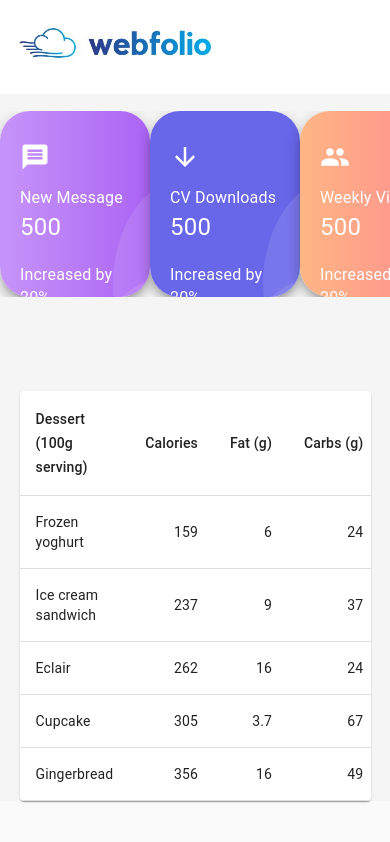
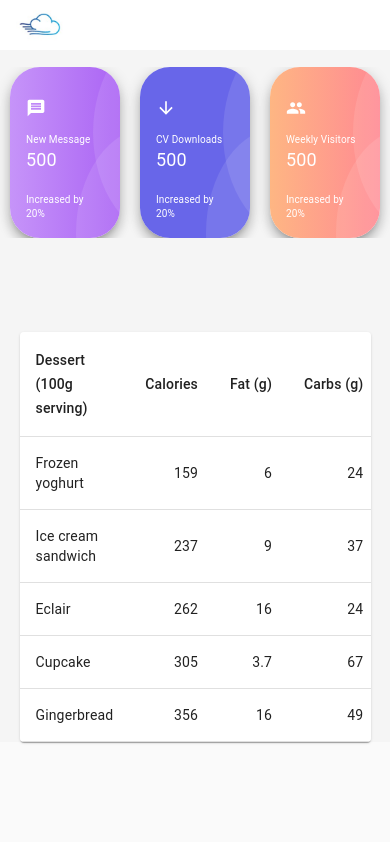
Before and after one commit to lucatosc/Portfolio-dashboard-editor-velzon, a React (Create React App) app: page / in a window 390 px wide. Built offline with nearby package versions, Linux system fonts and the light colour scheme.

Commit message:
Little Changes made to the Header component

```diff
--- a/src/App.js
+++ b/src/App.js
@@ -15,6 +15,9 @@ const useStyles = makeStyles((theme) =>({
     zIndex: "-1",
     [theme.breakpoints.down("md")]:{
       paddingLeft:"0"
+    },
+    [theme.breakpoints.down("sm")]: {
+      marginTop: "50px",
     }
   }
 }))
--- a/src/components/AnalyticsCard.jsx
+++ b/src/components/AnalyticsCard.jsx
@@ -9,11 +9,20 @@ const useStyles = makeStyles((theme) => ({
         borderRadius: "30px",
         minWidth:"250px",
         [theme.breakpoints.down("sm")]:{
-            width: "25%",
-            height: "22vh",
-            minWidth: "150px",
+            height: "100%",
+            minWidth: "110px",
         }
     },
+    cardContent: {
+        width: "100%",
+        height: "100%",
+        paddingLeft: "20px",
+        [theme.breakpoints.down("sm")]: {
+            paddingLeft: 0
+        }
+
+    },
+
     circles:{
         backgroundColor:"rgba(255, 255, 255, 0.1)",
         position: "absolute",
@@ -32,7 +41,7 @@ const useStyles = makeStyles((theme) => ({
         marginTop: "30px",
         color: "white",
         [theme.breakpoints.down("sm")]: {
-            fontSize:30,
+            fontSize:20,
             marginTop: "15px",
         }
     },
@@ -40,7 +49,7 @@ const useStyles = makeStyles((theme) => ({
         color: "white",
         fontSize: 24,
         [theme.breakpoints.down("sm")]: {
-            fontSize: 16,
+            fontSize: 10,
         }
     },
     numberP:{
@@ -48,7 +57,7 @@ const useStyles = makeStyles((theme) => ({
         fontSize: 36,
         marginBottom: "20px",
         [theme.breakpoints.down("sm")]: {
-            fontSize: 24
+            fontSize: 18
        }
     },
 }))
@@ -72,7 +81,7 @@ const AnalyticsCard = (props) => {
     }
     return (
             <Card raised className={classes.root} component={Paper}>
-                <CardContent style={{width:"100%", height:"100%", paddingLeft:"20px", background:color}}>
+                <CardContent style={{ background:color}}>
                    {icon}
                     <Typography variant="body2" className={classes.contentP} >
                       {message}
@@ -80,7 +89,7 @@ const AnalyticsCard = (props) => {
                     <Typography variant="body2" className={classes.numberP}>
                         {props.number}
                     </Typography>
-                <Typography variant="body2" className={classes.contentP} style={{ marginTop: "20px"}}>
+                <Typography variant="body2" className={classes.contentP} style={{ marginTop: "10px"}}>
                         Increased by {props.percent}%
                     </Typography>
 
--- a/src/components/Dashboard.jsx
+++ b/src/components/Dashboard.jsx
@@ -9,8 +9,8 @@ const useStyles = makeStyles((theme) =>({
         justifyContent: "space-around",
         width: "100%",
         overflow: "auto",
-        height: "100%"}
-
+        height: "100%",
+    }
 }))
 const Dashboard = () => {
     const classes = useStyles()
--- a/src/components/Header.jsx
+++ b/src/components/Header.jsx
@@ -1,18 +1,32 @@
 import React from 'react'
 import logo from "../assets/Webfolio.jpg"
+import smallLogo from "../assets/Webfolio - Small.jpg"
 import {AppBar, Toolbar, Grid, makeStyles, CssBaseline} from "@material-ui/core"
 
-const useStyles = makeStyles({
-    logo: {
-        marginTop:"25px",
-        width: "200px",
-        marginBottom: "20px"
-    },
+const useStyles = makeStyles((theme) =>({
+
     root:{
         backgroundColor: "#FFFFFF",
-        height:"94px"
+        height:"94px",
+        [theme.breakpoints.down("sm")]: {
+            height: "50px"
+        }
+    },
+   smallLogo: {
+        width: "50px",
+        [theme.breakpoints.up("md")]:{
+            display:"none"
+        }
+    },
+    logo: {
+        marginTop: "25px",
+        width: "200px",
+        marginBottom: "20px",
+        [theme.breakpoints.down("sm")]: {
+            display: "none"
+        }
     }
-})
+}))
 const Header = () => {
     const classes = useStyles()
     return (
@@ -20,6 +34,7 @@ const Header = () => {
             <Toolbar>
                 <Grid container>
                     <Grid item>
+                        <img src={smallLogo} alt="logo" className={classes.smallLogo} />
                         <img src={logo} alt="logo" className={classes.logo} />
                     </Grid>
                 </Grid>
```
Also changed, not shown: src/assets/Webfolio - Small.jpg (added).
